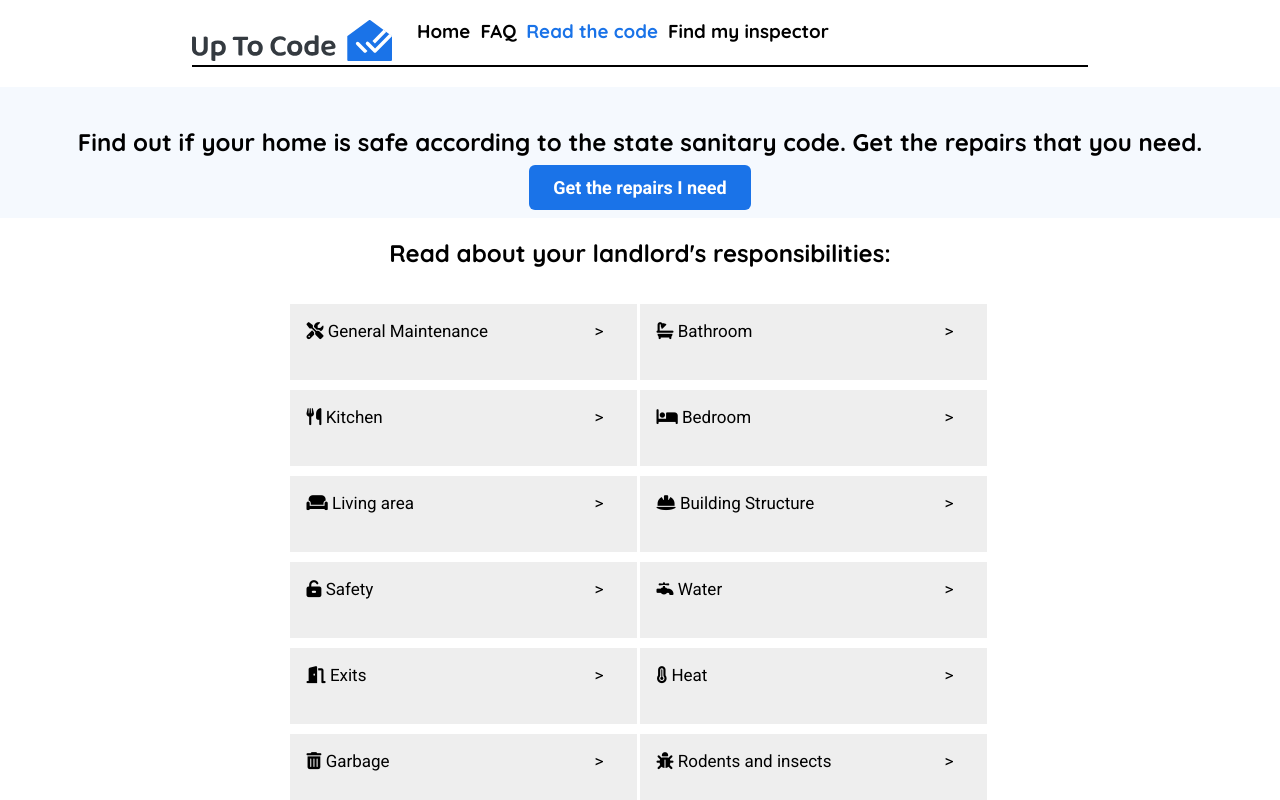
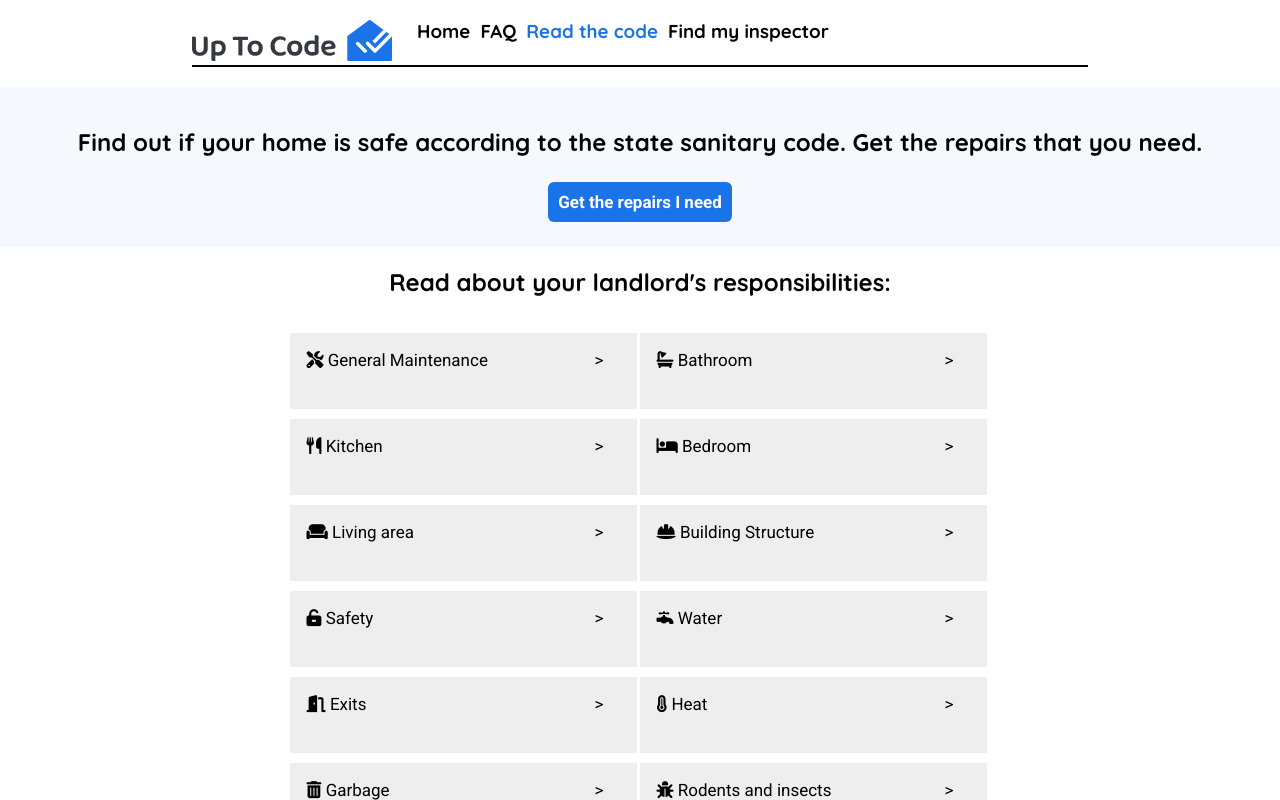
Before and after one commit to nonprofittechy/housing-code-static-site, a React (Create React App) app: page / in a window 1280 px wide. Shown: the top 800 px of the page. Built offline with nearby package versions, Linux system fonts and the light colour scheme.

Commit message:
same button styling for show more and call to action

```diff
--- a/src/App.css
+++ b/src/App.css
@@ -91,15 +91,22 @@ h1, h2, h3 {
   content: ">";
 }
 
-.back-button {
+.button {
   font-size: 17px;
   text-align: left;
   padding: 10px;
-  background-color: #EEEEEE;
-  border: 0px solid transparent;
+  background-color: var(--blue);
+  border: 0 solid transparent;
   margin: 5px;
-  color: black;
+  color: white;
   display:  inline-block;
+  border-radius: 6px 6px 6px 6px;
+  font-family: "Roboto", sans-serif;
+  font-weight: 700;
+}
+
+.button:hover {
+  cursor: pointer;
 }
 
 .icon {
@@ -118,19 +125,6 @@ h1, h2, h3 {
 
 }
 
-.call-to-action-button {
-  background-color: var(--blue);
-  border-radius: 6px 6px 6px 6px;
-  font-family: "Roboto", sans-serif;
-  font-size: 18px;
-  font-weight: 700;
-  color: white;
-  padding: 12px 24px;
-}
-
-.call-to-action-button:hover {
-  cursor: pointer;
-}
 
 .info-box {
   background-color: var(--lightblue);
--- a/src/CategoryPage.js
+++ b/src/CategoryPage.js
@@ -1,7 +1,7 @@
 import {useParams} from "react-router-dom";
 import {ChecklistContext, LanguageCodeContext} from "./App";
 import {useContext, useEffect, useState} from 'react';
-import BackButton from "./components/BackButton";
+import ShowMoreButton from "./components/ShowMoreButton";
 import CallToAction from "./components/CallToAction";
 import translations from "./translations.json";
 import iconAssignments from "./iconAssignments.json";
@@ -33,7 +33,7 @@ const CategoryPage = () => {
 
 
 	return <div>
-		<BackButton/>
+		<ShowMoreButton/>
 		<div className={"section"}>
 			<h1>
 				<i className={"fa " + iconAssignments[params.categoryName]} aria-hidden="true">&nbsp;</i>
@@ -67,8 +67,8 @@ const CategoryPage = () => {
 				</div>;
 		})}
 		<CallToAction/>
-		<BackButton/>
+		<ShowMoreButton/>
 		</div>
-}
+};
 
 export default CategoryPage
--- a/src/components/CallToAction.js
+++ b/src/components/CallToAction.js
@@ -1,7 +1,7 @@
 const CallToAction = (props) => {
 	return <div className={'section'}>
 		<h2>Find out if your home is safe according to the state sanitary code. Get the repairs that you need.</h2>
-		<a className={'link-no-decoration call-to-action-link call-to-action-button'}
+		<a className={'link-no-decoration call-to-action-link button'}
 		   href={'https://interviews.gbls.org/start/uptocode'}>
 			Get the repairs I need
 		</a>
--- a/src/components/BackButton.js
+++ b/src/components/ShowMoreButton.js
@@ -2,16 +2,16 @@ import {Link} from "react-router-dom";
 import {LanguageCodeContext} from "../App";
 import {useContext} from "react";
 
-const BackButton = () => {
+const ShowMoreButton = () => {
 	const [languageCode, setLanguageCode] = useContext(LanguageCodeContext);
 
 	return <div style={{textAlign: 'left'}}>
 		<Link to={languageCode === "en" ? "/" : "/" + languageCode + "/"}>
-			<div className={'back-button'}>
-				{'<'} View more of the Massachusetts state sanitary code
+			<div className={'button'}>
+				View more of the Massachusetts state sanitary code
 			</div>
 		</Link>
 	</div>;
 };
 
-export default BackButton;
+export default ShowMoreButton;
```
